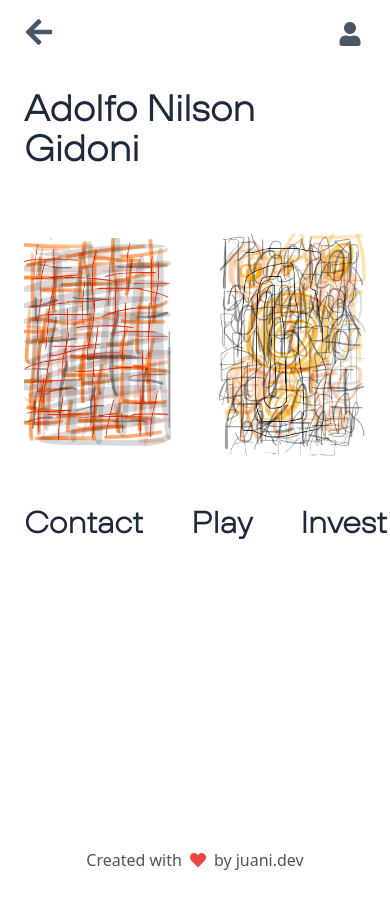
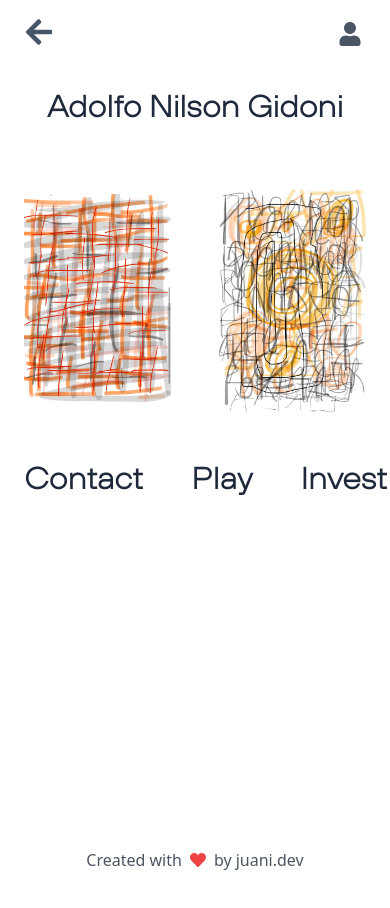
Before and after one commit to adolgid/adolgid.github.io, a React (Vite) app: page /#/aboutme in a window 390 px wide. Shown: the top 908 px of the page. Built offline with nearby package versions, Linux system fonts and the light colour scheme.

Commit message:
fix: change

```diff
--- a/src/pages/aboutme/AboutMe.tsx
+++ b/src/pages/aboutme/AboutMe.tsx
@@ -3,7 +3,6 @@ import image2 from "../../assets/images/2.jpeg";
 import perfil from "../../assets/images/perfil.png";
 import music from "../../assets/audio/music.mp3";
 import { AudioPlayer } from "../../components/AudioPlayer/AudioPlayer";
-import { ImageCarousel } from "../../components/ImageCarousel/ImageCarousel";
 
 const images: string[] = [image1, image2, perfil];
 
@@ -13,7 +12,7 @@ export default function AboutMe() {
       <div className="flex">
         <div className="w-full flex flex-col items-center justify-between bg-white">
           <div className="max-w-full p-6 md:p-12">
-            <h1 className="text-4xl md:text-5xl font-wrap md:text-5xl lg:text-7xl font-bold text-slate-800 mb-4 md:mb-6 font-hoves-extended-extralight">
+            <h1 className="text-3xl md:text-5xl font-wrap lg:text-7xl font-bold text-slate-800 mb-4 md:mb-6 font-hoves-extended-extralight">
               Adolfo Nilson Gidoni
             </h1>
           </div>
```
